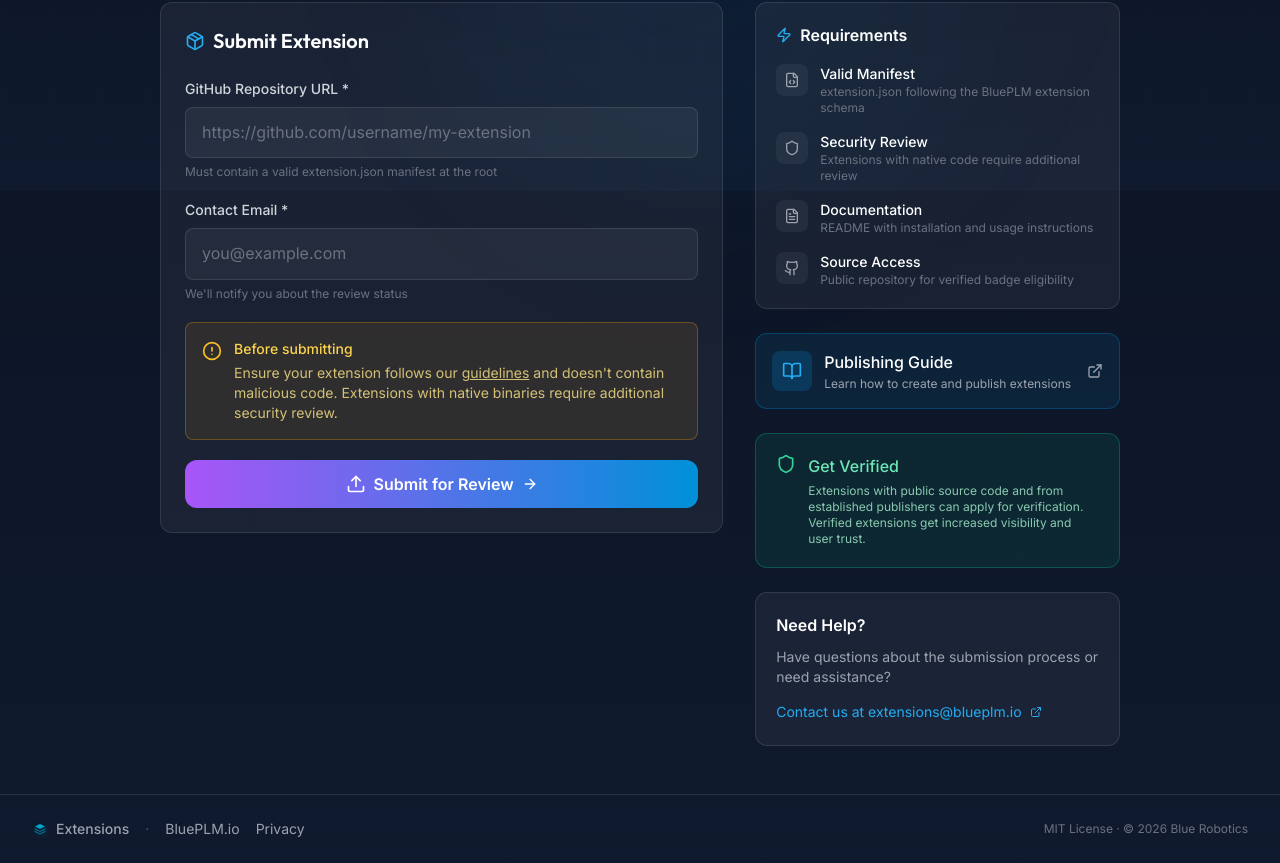
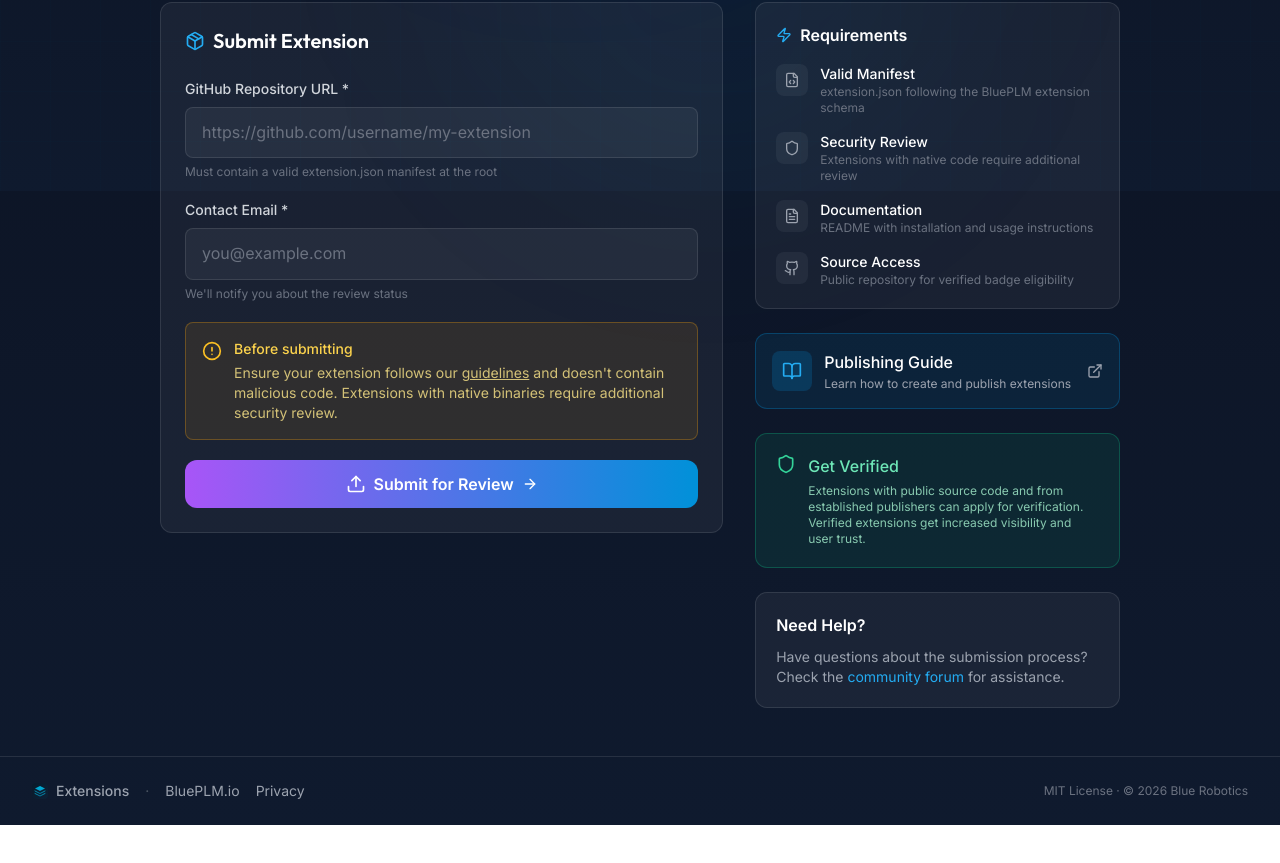
Before and after one commit to bluerobotics/blueplm-site, a React (Vite) app: page /marketplace/submit in a window 1280 px wide. Shown: the part 609-1472 px from the top of the page. After the commit the page ends 1434 px from the top, so only its background shows below. Built offline with nearby package versions, Linux system fonts and the light colour scheme; no server answers.

Commit message:
fix: Remove incorrect error message and fake email - Remove special 401 error message about publisher registration - Remove references to extensions@blueplm.io (not a real email) - Point to community forum for help instead

```diff
--- a/src/pages/marketplace/Submit.tsx
+++ b/src/pages/marketplace/Submit.tsx
@@ -74,12 +74,7 @@
     } catch (err) {
       console.error('Submission failed:', err)
       if (err instanceof ApiError) {
-        if (err.status === 401) {
-          // Authentication required - show helpful message
-          setError('To submit an extension, you need to register as a publisher first. This feature will be available soon. For now, please contact us at extensions@blueplm.io')
-        } else {
-          setError(err.message)
-        }
+        setError(err.message)
       } else {
         setError('Failed to submit extension. Please try again.')
       }
@@ -334,19 +329,21 @@
               </div>
             </div>
 
-            {/* Alternative Contact */}
+            {/* Need Help? */}
             <div className="p-5 rounded-xl bg-white/5 border border-white/10">
               <h3 className="font-semibold text-white mb-2">Need Help?</h3>
-              <p className="text-sm text-gray-400 mb-3">
-                Have questions about the submission process or need assistance?
+              <p className="text-sm text-gray-400">
+                Have questions about the submission process? Check the{' '}
+                <a
+                  href="https://discuss.bluerobotics.com/"
+                  target="_blank"
+                  rel="noopener noreferrer"
+                  className="text-ocean-400 hover:text-ocean-300"
+                >
+                  community forum
+                </a>
+                {' '}for assistance.
               </p>
-              <a
-                href="mailto:extensions@blueplm.io"
-                className="inline-flex items-center gap-2 text-sm text-ocean-400 hover:text-ocean-300"
-              >
-                Contact us at extensions@blueplm.io
-                <ExternalLink className="w-3 h-3" />
-              </a>
             </div>
           </div>
         </div>
```
